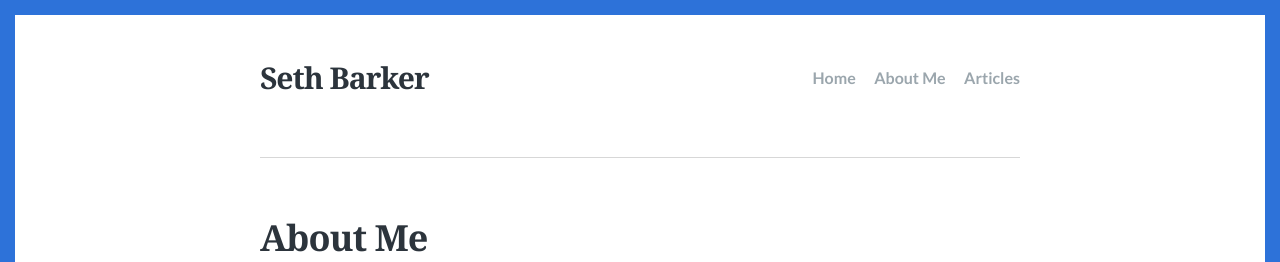
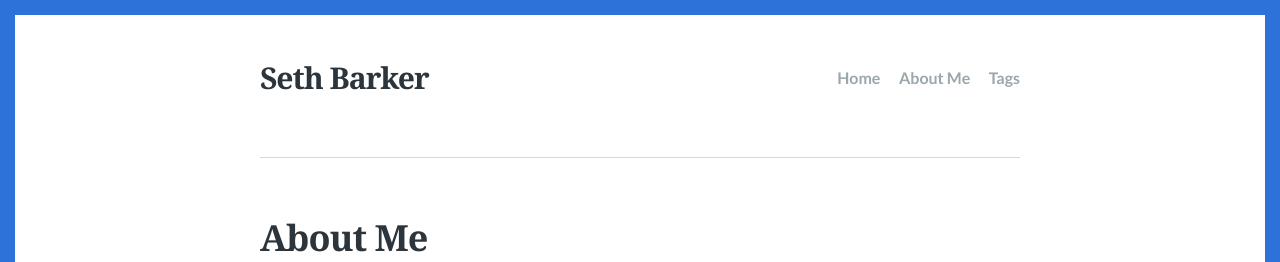
Before and after one commit to sethbarker/sethbarker.github.io, a Jekyll site: the page built from about.md, in a window 1280 px wide. Shown: the top 262 px of the page. Built offline with Jekyll 4.4.1, drawn with Linux system fonts in a browser that asks for light colours; some web fonts are replaced.

Commit message:
Update _config.yml

```diff
--- a/_config.yml
+++ b/_config.yml
@@ -37,8 +37,8 @@ navigation:
     url: /
   - text: About Me
     url: /about
-  - text: Articles
-    url: /articles
+  - text: Tags
+    url: /tags
 
 # The shortname for your Disqus site to enable comments.
 disqus: sethbarker
```
